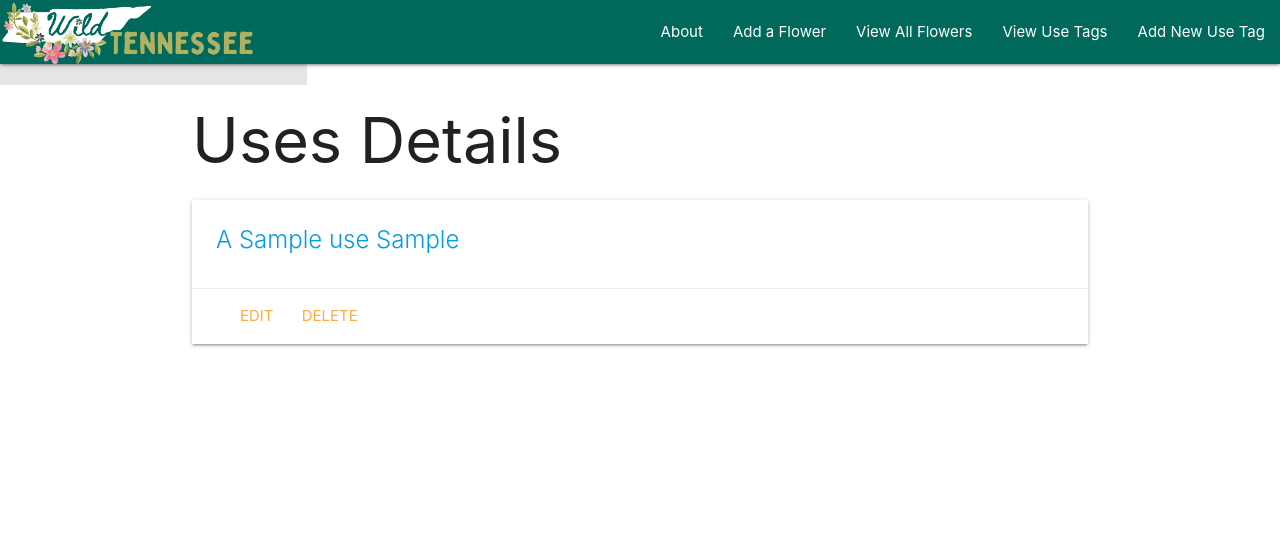
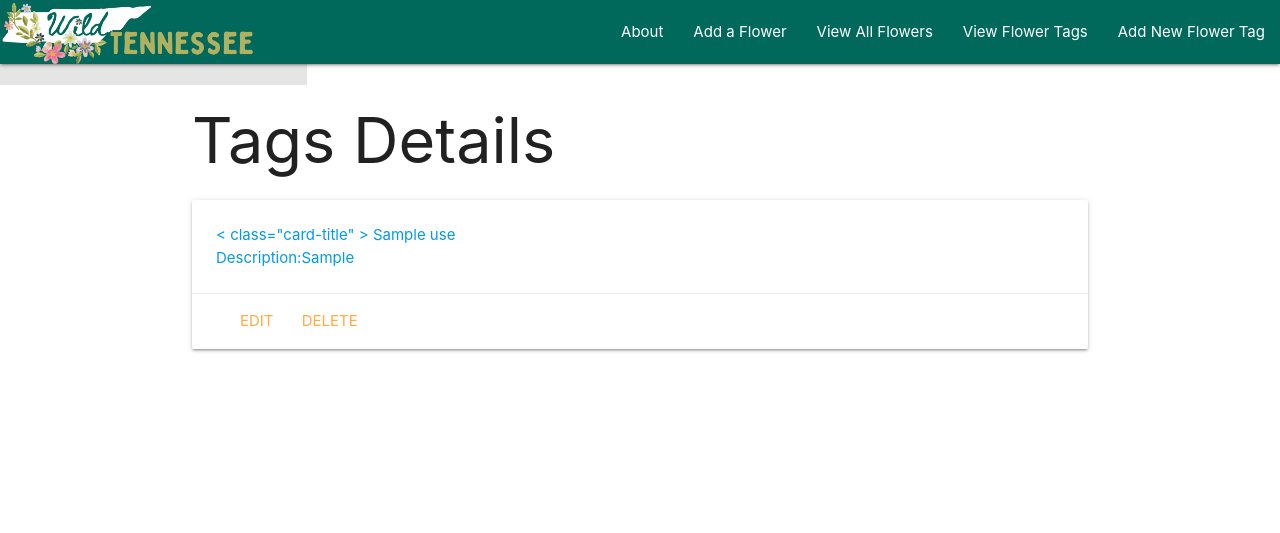
Before and after one commit to jzolly/WildFlower, a Django app: page /uses/1/ in a window 1280 px wide. Shown: the top 533 px of the page. Run offline with Django 4.2, Linux system fonts and the light colour scheme; tables that the repository leaves empty hold one stand-in row (values such as "Sample post").

Commit message:
Fixed tags to say 'tag/s' intead of use/s

```diff
--- a/main_app/templates/base.html
+++ b/main_app/templates/base.html
@@ -32,8 +32,8 @@
             <li><a href="{% url 'about' %}">About</a></li>
             <li><a href="{% url 'flowers_create' %}">Add a Flower</a></li>
             <li><a href="{% url 'index' %}">View All Flowers</a></li>
-            <li><a href="{% url 'uses_index' %}">View Use Tags</a></li>
-            <li><a href="{% url 'uses_create' %}">Add New Use Tag</a></li>
+            <li><a href="{% url 'uses_index' %}">View Flower Tags</a></li>
+            <li><a href="{% url 'uses_create' %}">Add New Flower Tag</a></li>
           </ul>
         </div>
       </nav>
--- a/main_app/templates/main_app/use_form.html
+++ b/main_app/templates/main_app/use_form.html
@@ -1,7 +1,7 @@
 {% extends 'base.html' %} {% block content %} {% if object %}
 <h1>Update {{ object.name }}</h1>
 {% else %}
-<h1>Add Use</h1>
+<h1>Add Tag</h1>
 {% endif %}
 
 <form action="" method="post">
--- a/main_app/templates/uses/detail.html
+++ b/main_app/templates/uses/detail.html
@@ -1,14 +1,14 @@
 {% extends 'base.html' %} {% block content %}
 
-<h1>Uses Details</h1>
+<h1>Tags Details</h1>
 
 <div class="card">
     <a href="{% url 'uses_detail' use.id %}">
         <div class="card-content">
-        <span class="card-title"
-            >A
-            <span class="{{ use.name.lower }}-text">{{ use.name }}</span>
-            {{use.use}}</span
+        < class="card-title"
+            >
+            <span class="{{ use.name.lower }}-text">{{ use.name }}</span><br/>
+            Description:{{use.use}}</span
         >
         </div>
         <div class="card-action">
```
Also changed, not shown: main_app/templates/uses/index.html (+4 -3 lines).
